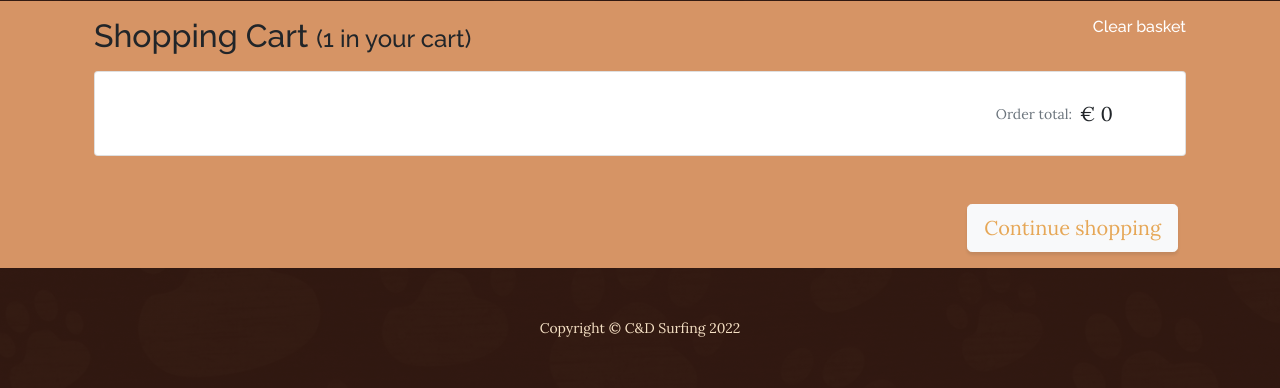
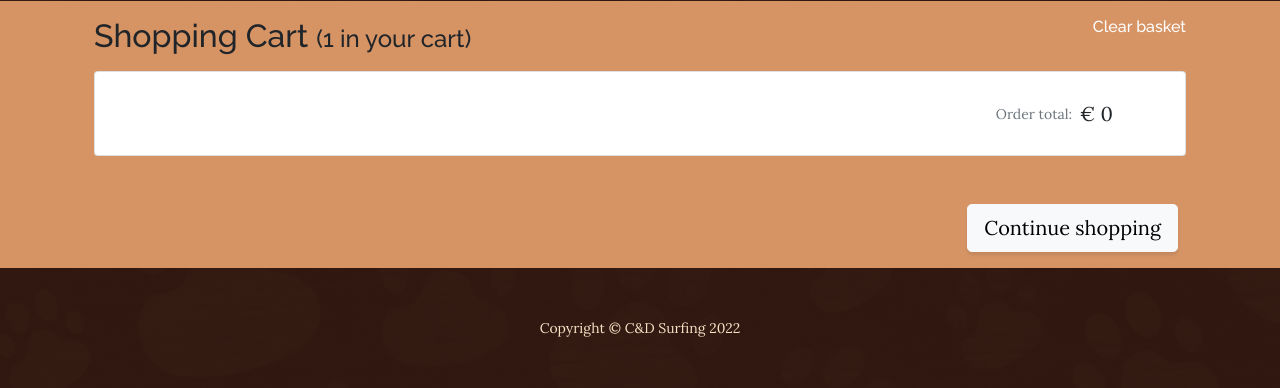
Before and after one commit to olsonperrensen/C-D-Surfing, a PHP site: page /order.php in a window 1280 px wide. Shown: the part 359-747 px from the top of the page. Run offline with PHP 8.4, Linux system fonts and the light colour scheme; a user stored in the database is signed in; data comes from the database, SQL or seed files in the repository; tables that the repository leaves empty hold one stand-in row (values such as "Sample post"); some libraries are stand-ins or nearby versions.

Commit message:
fix html valid

```diff
--- a/order.php
+++ b/order.php
@@ -35,7 +35,7 @@
                     <p>
                         <span class="h2">Shopping Cart </span>
                         <span class="h4">(<?= $basketCounter ?? 0 ?> in your cart)</span>
-                        <span class="h6 float-end"><a class="text-decoration-none text-white" href=<?= "remove.php?user_id=$user_id" ?>>Clear basket</a></span>
+                        <span class="h6 float-end"><a class="text-decoration-none text-white" href='<?= "remove.php?user_id=$user_id" ?>'>Clear basket</a></span>
                     </p>
                     <?php
                     $petid = 0;
@@ -116,7 +116,7 @@
                     </div>
 
                     <div class="d-flex justify-content-end">
-                        <button type="button" class="btn btn-light btn-lg me-2"> <a class="text-decoration-none" href="ads.php">Continue shopping</a> </button>
+                        <a class="btn btn-light btn-lg me-2 text-decoration-none" href="ads.php">Continue shopping</a>
                         <form action="process_order.php" method="POST">
                             <?php if (!empty($_SESSION['hasBasket'])) : ?>
                                 <button name="user_id" value="<?= $user_id ?>" type="submit" class="btn btn-primary btn-lg">Checkout</button>
```
